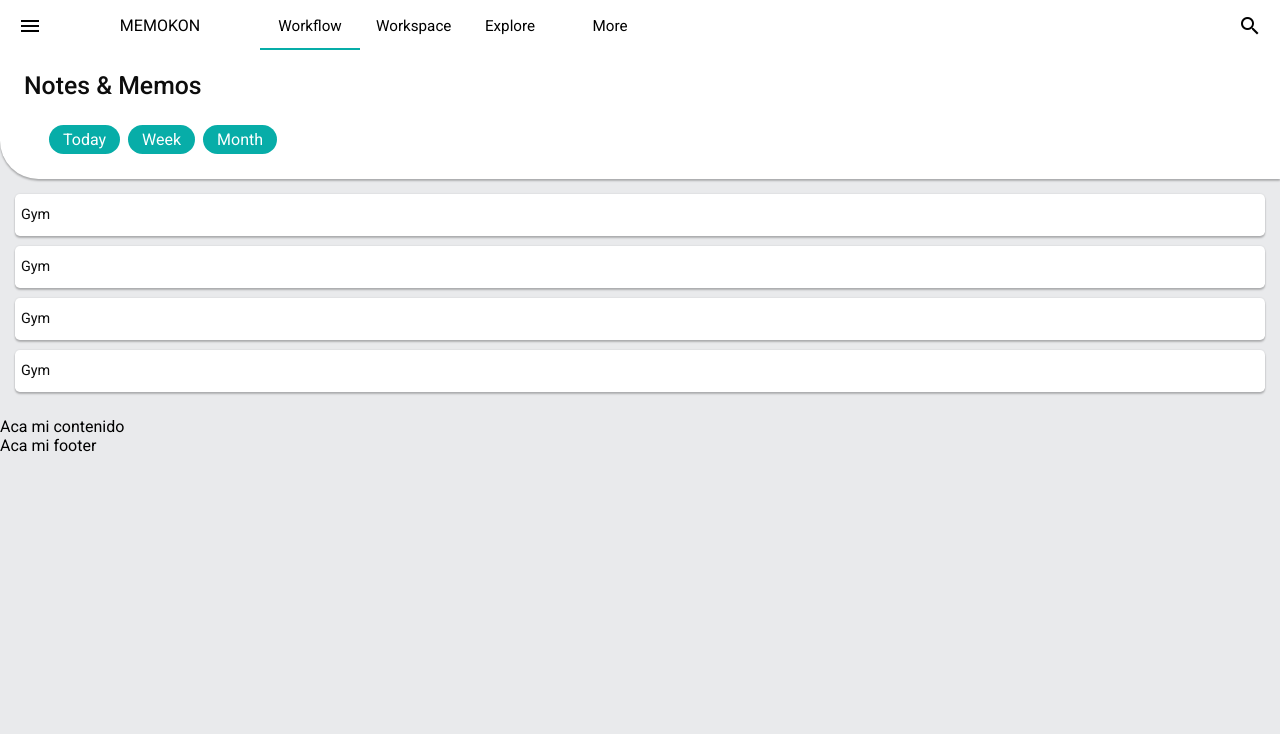
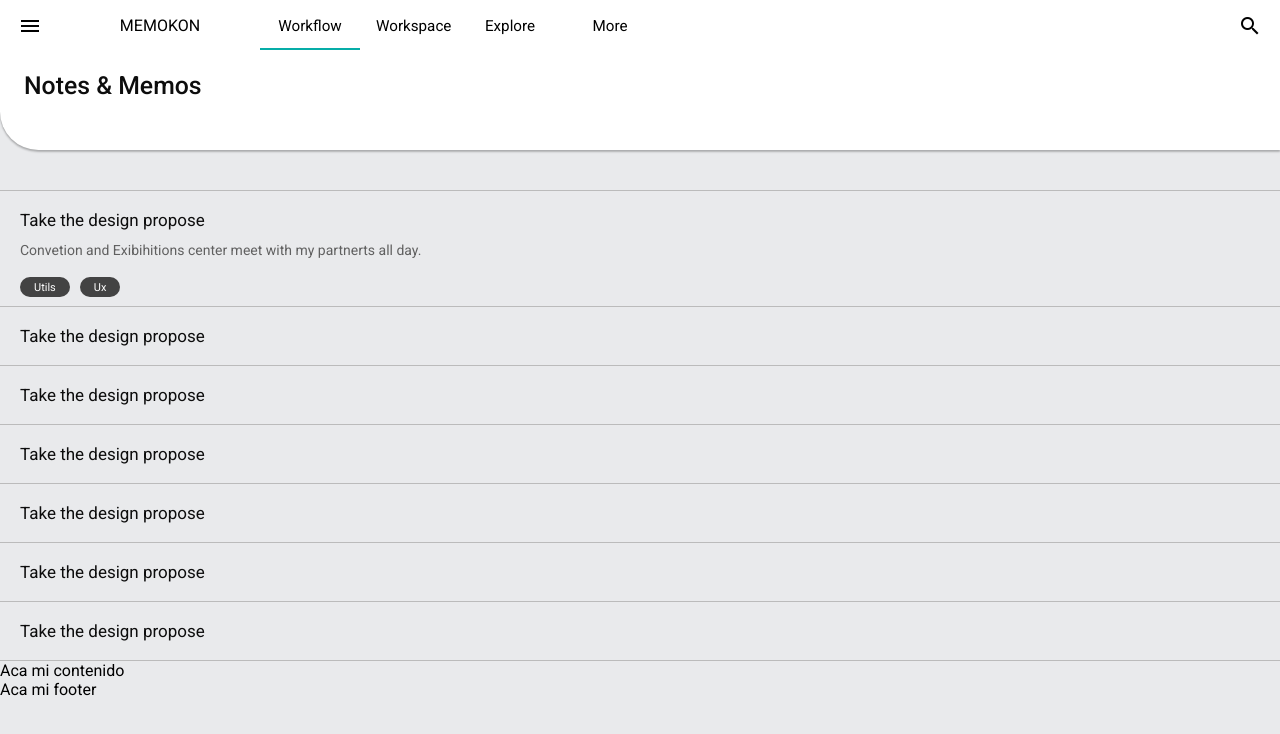
Before and after one commit to RuxTsuki/memokon, an Angular app: page /notes in a window 1280 px wide. Shown: the top 734 px of the page. Built offline with nearby package versions, Linux system fonts and the light colour scheme.

Commit message:
Cambios en las notes en cuanto al Css

```diff
--- a/src/app/components/notes/notes.component.html
+++ b/src/app/components/notes/notes.component.html
@@ -1,30 +1,66 @@
 <div class="nm-wrapper">
   <h1>Notes & Memos</h1>
-  <div class="nm-container">
-    <div class="box-semi-filter">
-      Today
+  <div class="nm-container"></div>
+</div>
+<div class="content">
+  <div class="progress">
+    <!-- vacio por ahora -->
+  </div>
+  <div class="container-notes">
+    <div class="note-item">
+      <div class="note-title">
+        <span>Take the design propose</span>
+      </div>
+      <div class="note-content">
+        <span>
+          Convetion and Exibihitions center meet with my partnerts all day.
+        </span>
+      </div>
+      <div class="note-others">
+        <div class="tag">
+          Utils
+        </div>
+        <div class="tag">
+          Ux
+        </div>
+      </div>
     </div>
-    <div class="box-semi-filter">
-      Week
+
+    <div class="note-item">
+      <div class="note-title">
+        <span>Take the design propose</span>
+      </div>
     </div>
-    <div class="box-semi-filter">
-      Month
+
+    <div class="note-item">
+      <div class="note-title">
+        <span>Take the design propose</span>
+      </div>
     </div>
+
+    <div class="note-item">
+      <div class="note-title">
+        <span>Take the design propose</span>
+      </div>
+    </div>
+
+    <div class="note-item">
+      <div class="note-title">
+        <span>Take the design propose</span>
+      </div>
+    </div>
+
+    <div class="note-item">
+      <div class="note-title">
+        <span>Take the design propose</span>
+      </div>
+    </div>
+
+    <div class="note-item">
+      <div class="note-title">
+        <span>Take the design propose</span>
+      </div>
+    </div>
+
   </div>
 </div>
-<div class="content">
-  <div class="items">
-    <div class="item">
-      Gym
-    </div>
-    <div class="item">
-      Gym
-    </div>
-    <div class="item">
-      Gym
-    </div>
-    <div class="item">
-      Gym
-    </div>
-  </div>
-</div>
--- a/src/app/components/notes/notes.component.scss
+++ b/src/app/components/notes/notes.component.scss
@@ -32,24 +32,58 @@
 
 .content {
   width: 100%;
-  padding: 15px;
 
-  .items {
+  .progress {
+    margin-top: 40px;
+    border-bottom: 1px solid var(--spec-line-color);
+  }
+
+  .container-notes {
     width: 100%;
+    height: auto;
 
-    .item {
-      box-shadow: var(--spec-box-shadow);
-      height: 42px;
-      padding: 6px;
-      width: 100%;
-      background-color: var(--spec-white-color);
-      color: var(--spec-text-primary);
-      display: flex;
-      align-items: center;
-      font-size: .9rem;
-      border-radius: .3rem;
-      margin-bottom: 10px;
-      cursor: pointer;
+    .note-item {
+      border-bottom: 1px solid var(--spec-line-color);
+      padding: 9px 20px;
+
+      .note-title {
+        padding: 10px 0;
+
+        span {
+          color: var(--spec-text-primary);
+          font-size: 17px;
+        }
+      }
+
+      .note-content {
+        max-width: 80%;
+        padding-bottom: 18px;
+
+        span {
+          color: var(--spec-text-secondary);
+          font-size: 14px;
+        }
+      }
+
+      .note-others {
+        height: auto;
+        max-height: 24px;
+        width: 100%;
+        display: flex;
+
+        .tag {
+          border-radius: 35px;
+          background-color: var(--spec-tag-background);
+          color: var(--spec-white-color);
+          padding: 4px 14px;
+          width: auto;
+          height: 20px;
+          font-size: 11px;
+          margin-right: 10px;
+        }
+      }
     }
   }
+
+
 }
--- a/src/styles.scss
+++ b/src/styles.scss
@@ -16,6 +16,9 @@
   --spec-scroll: rgba(152, 148, 148, 0.72);
   --spec-wrapper-color-dark: #1c1e21;
   --spec-wrapper-color-light: #e9eaec;
+
+  --spec-tag-background: #434343;
+  --spec-line-color: #BBBBBB;
 
   --spec-box-shadow: 0 2px 2px rgba(0, 0, 0, 0.24), 0 0 2px rgba(0, 0, 0, 0.12);
   /* #505254 */
```
